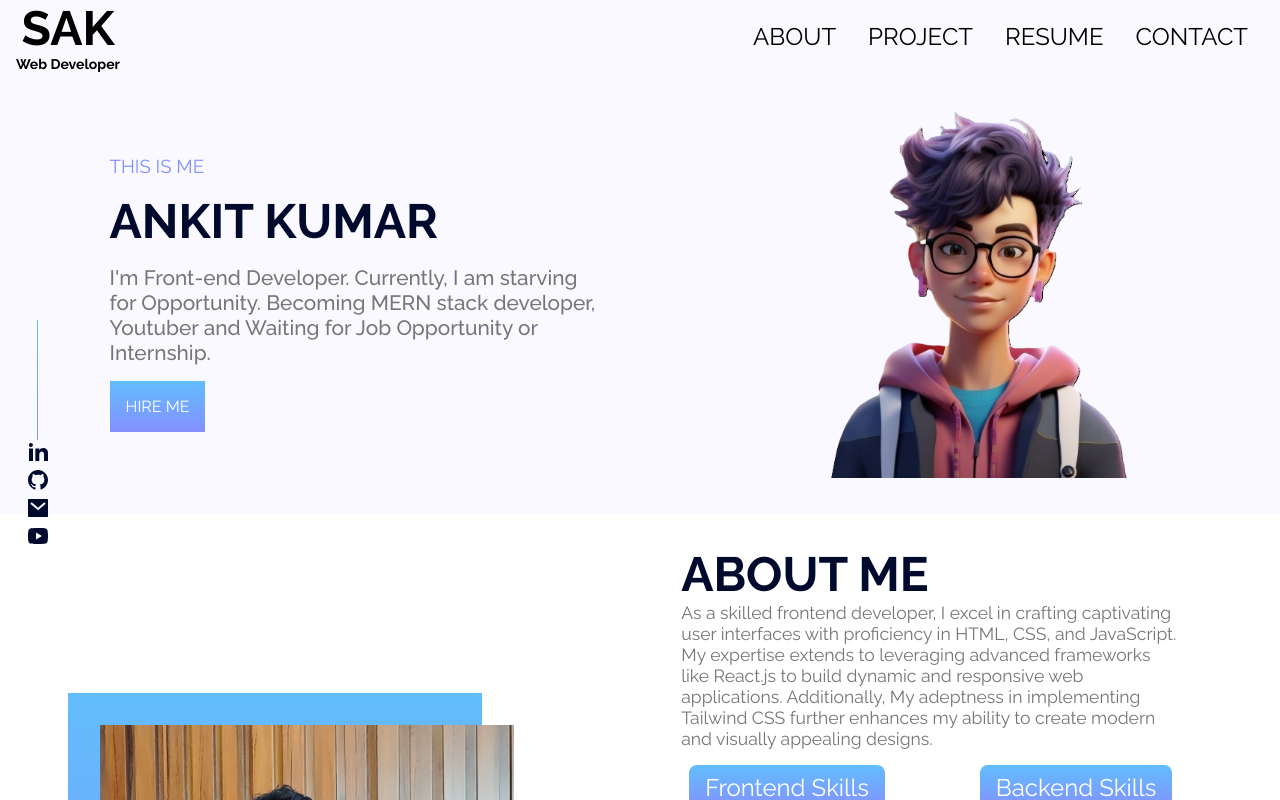
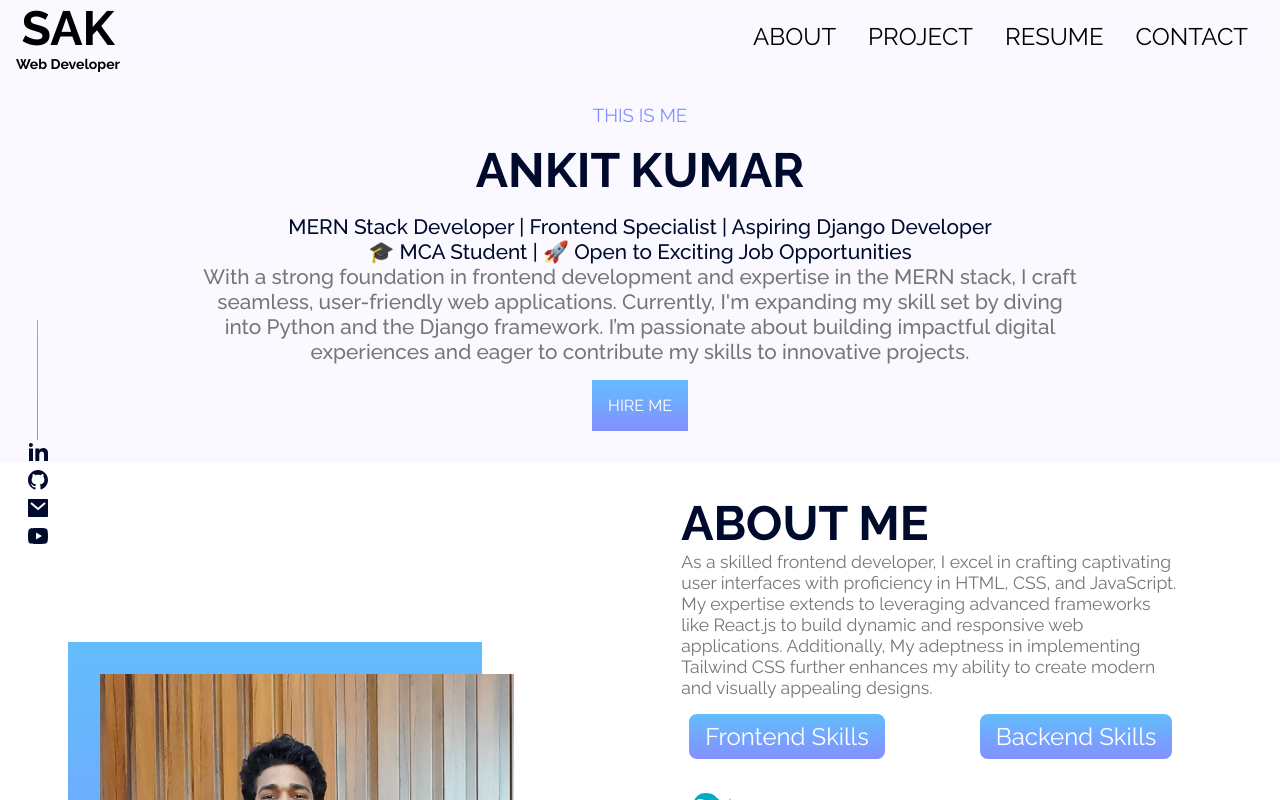
Before and after one commit to ANKITKUMAR1809/React-Portfolio, a React (Vite) app: page / in a window 1280 px wide. Shown: the top 800 px of the page. Built offline with nearby package versions, Linux system fonts and the light colour scheme.

Commit message:
new changes to my portfolio

```diff
--- a/src/components/About/About.jsx
+++ b/src/components/About/About.jsx
@@ -5,7 +5,7 @@ import javascriptSvg from './about-assets/javascript.svg'
 import reactSvg from './about-assets/react.svg'
 import tailwindSvg from './about-assets/tailwing.svg'
 import resumeJpg from './about-assets/resumepic.jpg'
-import Resume from '../../assets/ANKIT-KUMAR-RESUME-V230724.pdf'
+import Resume from '../../assets/AK-RESUME.pdf'
 import Nodejs from './about-assets/nodejs.svg'
 import Mongo from './about-assets/mongodb.svg'
 import Express from './about-assets/express.svg'
--- a/src/components/Header/Header.css
+++ b/src/components/Header/Header.css
@@ -1,6 +1,7 @@
 /* header */
 .header {
     width: 100%;
+    /* height: 60vh; */
     display: flex;
     flex-direction: row;
     flex-wrap: wrap;
@@ -10,8 +11,10 @@
 }
 
 .info {
-    width: 40%;
+    width: 70%;
+    text-align: center;
     display: flex;
+    align-items: center;
     flex-direction: column;
     gap: 1rem;
 }
--- a/src/components/Header/Header.jsx
+++ b/src/components/Header/Header.jsx
@@ -1,5 +1,4 @@
 import React from 'react'
-import HeaderImg from '../../assets/avatar1.png'
 import { RiYoutubeFill, RiLinkedinFill, RiGithubFill, RiMailFill } from '@remixicon/react'
 import './Header.css'
 const Header = () => {
@@ -9,12 +8,15 @@ const Header = () => {
                 <div className="info ">
                     <h3>THIS IS ME</h3>
                     <h1>ANKIT KUMAR</h1>
-                    <h2>I'm Front-end Developer. Currently, I am starving for Opportunity. Becoming MERN stack developer,
-                        Youtuber and Waiting for Job Opportunity or Internship.</h2>
+                    <h2>
+                        <p>
+                            MERN Stack Developer | Frontend Specialist | Aspiring Django Developer
+                        </p>
+                        <p>
+                            🎓 MCA Student | 🚀 Open to Exciting Job Opportunities
+                        </p>
+                        With a strong foundation in frontend development and expertise in the MERN stack, I craft seamless, user-friendly web applications. Currently, I'm expanding my skill set by diving into Python and the Django framework. I’m passionate about building impactful digital experiences and eager to contribute my skills to innovative projects.</h2>
                     <a href="#contact" id="hirebtn">HIRE ME</a>
-                </div>
-                <div className="img">
-                    <img src={HeaderImg} alt="" />
                 </div>
             </div>
             <a href="#header" id="top">Top</a>
```
Also changed, not shown: 2 other files (tests, documents, lock files or other folders).
